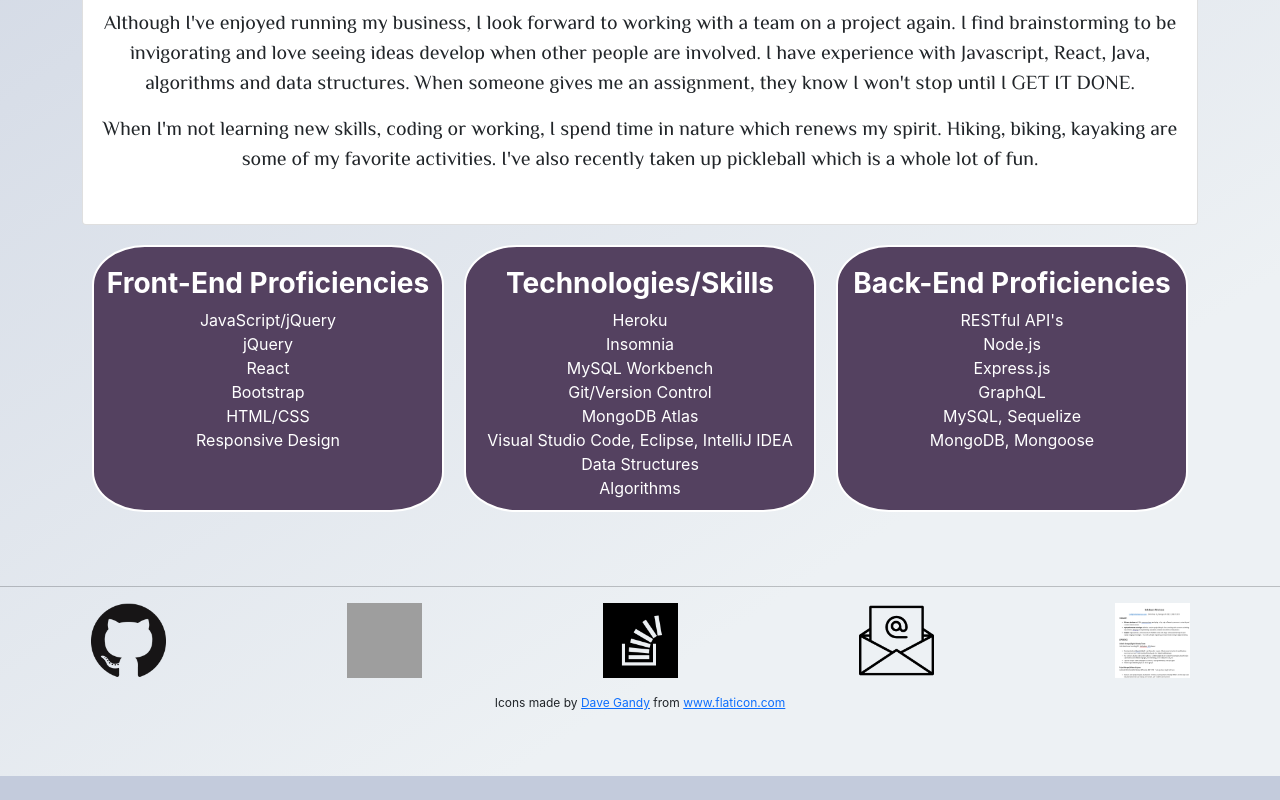
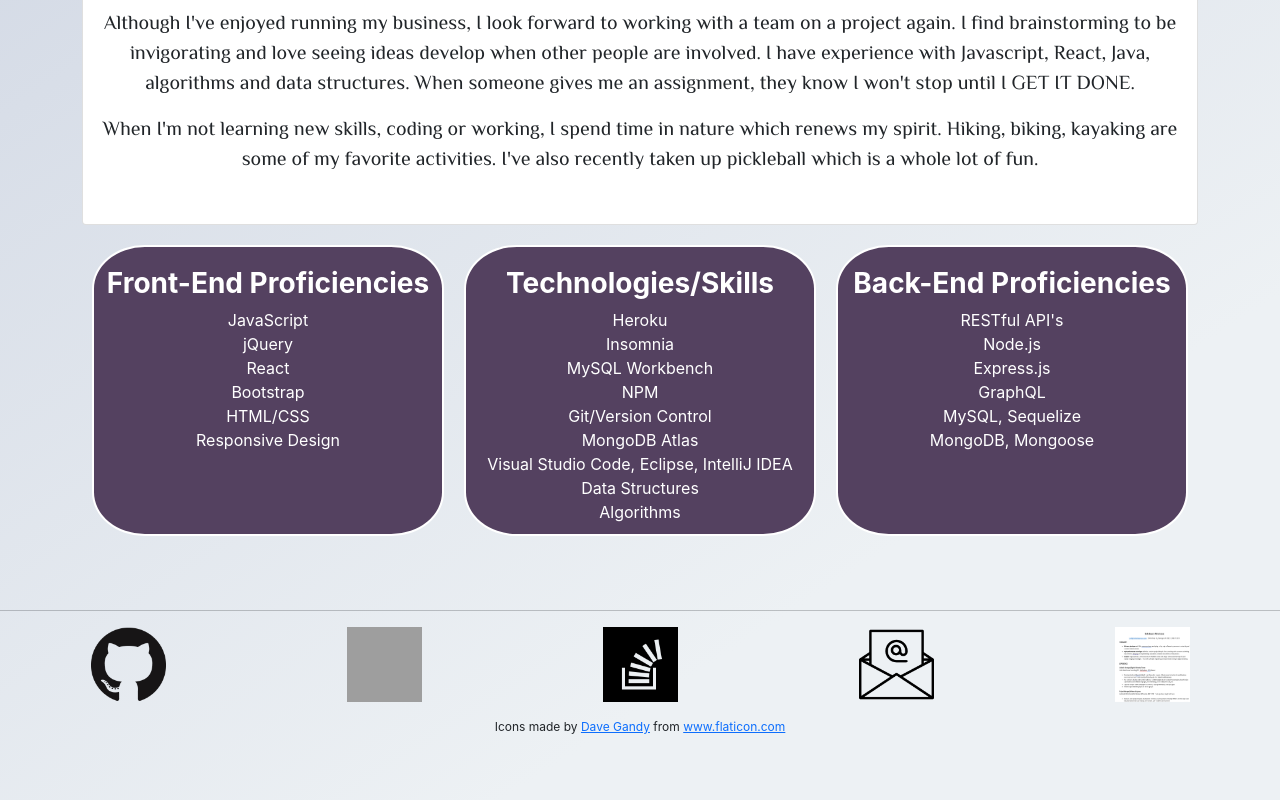
Before and after one commit to llwaterhouse/React-Portfolio, a React (Create React App) app: page / in a window 1280 px wide. Shown: the part 890-1690 px from the top of the page. Before the commit the page ends 1666 px from the top, so only its background shows below. Built offline with nearby package versions, Linux system fonts and the light colour scheme; grey boxes are pictures that could not be loaded.

Commit message:
Added NPM skill

```diff
--- a/src/components/pages/About/About.js
+++ b/src/components/pages/About/About.js
@@ -36,7 +36,7 @@ export default function About() {
 				<div className="lists">
 					<ul>
 						<h3>Front-End Proficiencies</h3>
-						<li>JavaScript/jQuery</li>
+						<li>JavaScript</li>
 						<li>jQuery</li>
 						<li>React</li>
 						<li>Bootstrap</li>
@@ -48,11 +48,12 @@ export default function About() {
 						<li>Heroku</li>
 						<li>Insomnia</li>
 						<li>MySQL Workbench</li>
-            <li>Git/Version Control</li>
+						<li>NPM</li>
+            			<li>Git/Version Control</li>
 						<li>MongoDB Atlas</li>
 						<li>Visual Studio Code, Eclipse, IntelliJ IDEA</li>
-            <li>Data Structures</li>
-            <li>Algorithms</li>
+           				<li>Data Structures</li>
+            			<li>Algorithms</li>
 					</ul>
 					<ul>
 						<h3>Back-End Proficiencies</h3>
```
